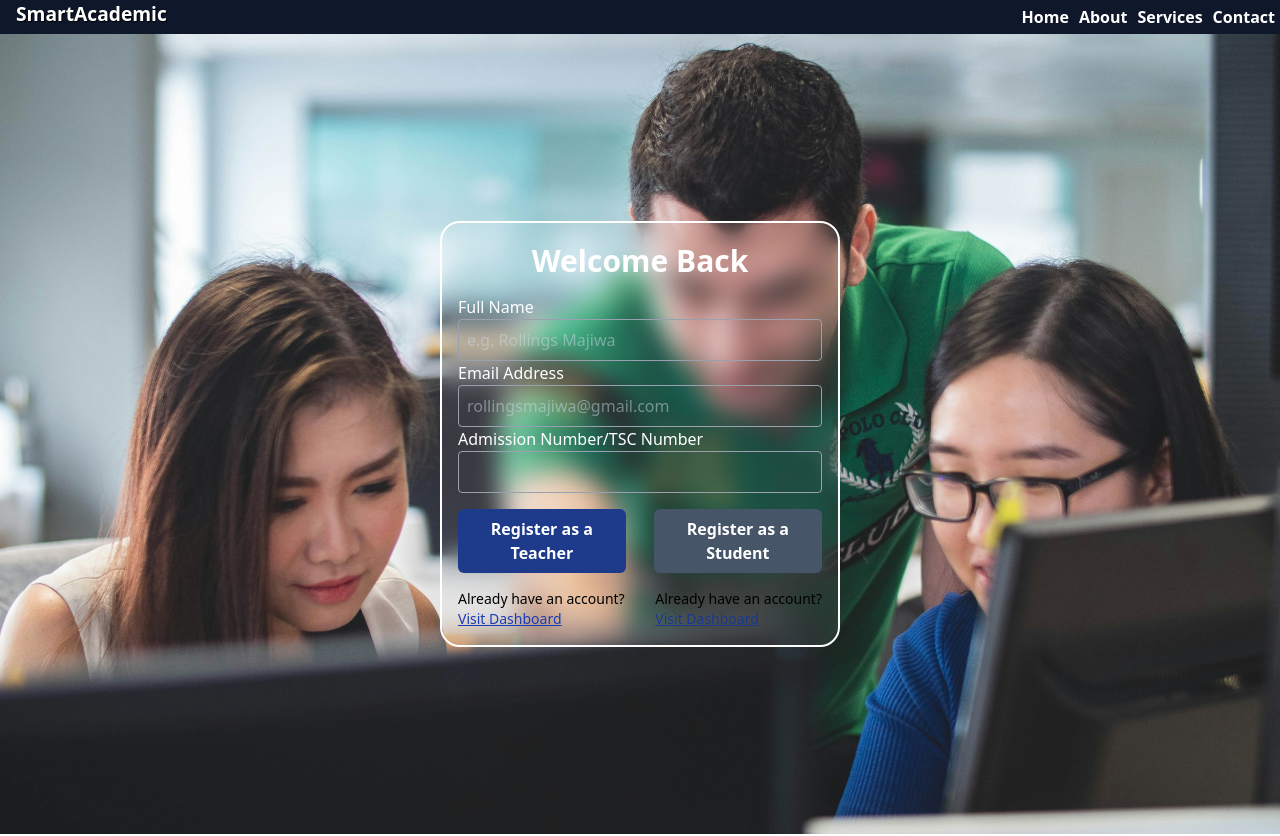
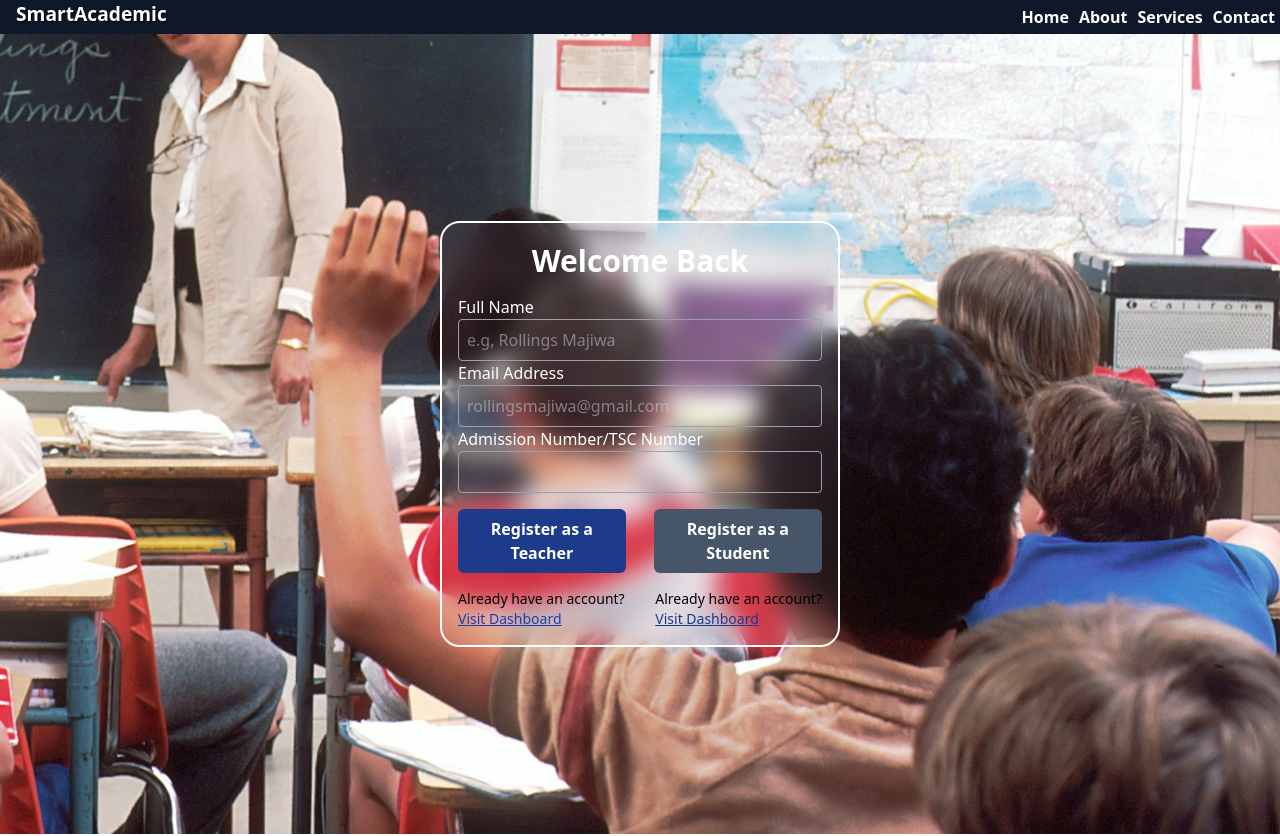
Before and after one commit to rollingsmajiwa/smartAcademic, a plain HTML site: page portal.html in a window 1280 px wide. Shown: the top 836 px of the page. Drawn offline with nearby package versions, Linux system fonts and the light colour scheme.

Commit message:
registration form: change background-image

```diff
--- a/portal.html
+++ b/portal.html
@@ -30,7 +30,7 @@
         </nav>
     </header>
     <main>
-        <div class="bg-[url('assets/images/reg.jpg')] w-full bg-cover bg-center flex justify-center h-[100vh] items-center">
+        <div class="bg-[url('assets/images/reg7.jpg')] w-full bg-cover bg-center flex justify-center h-[100vh] items-center">
             <div>
 
                 <div class="form-card">
```
Also changed, not shown: assets/images/reg7.jpg (added).
